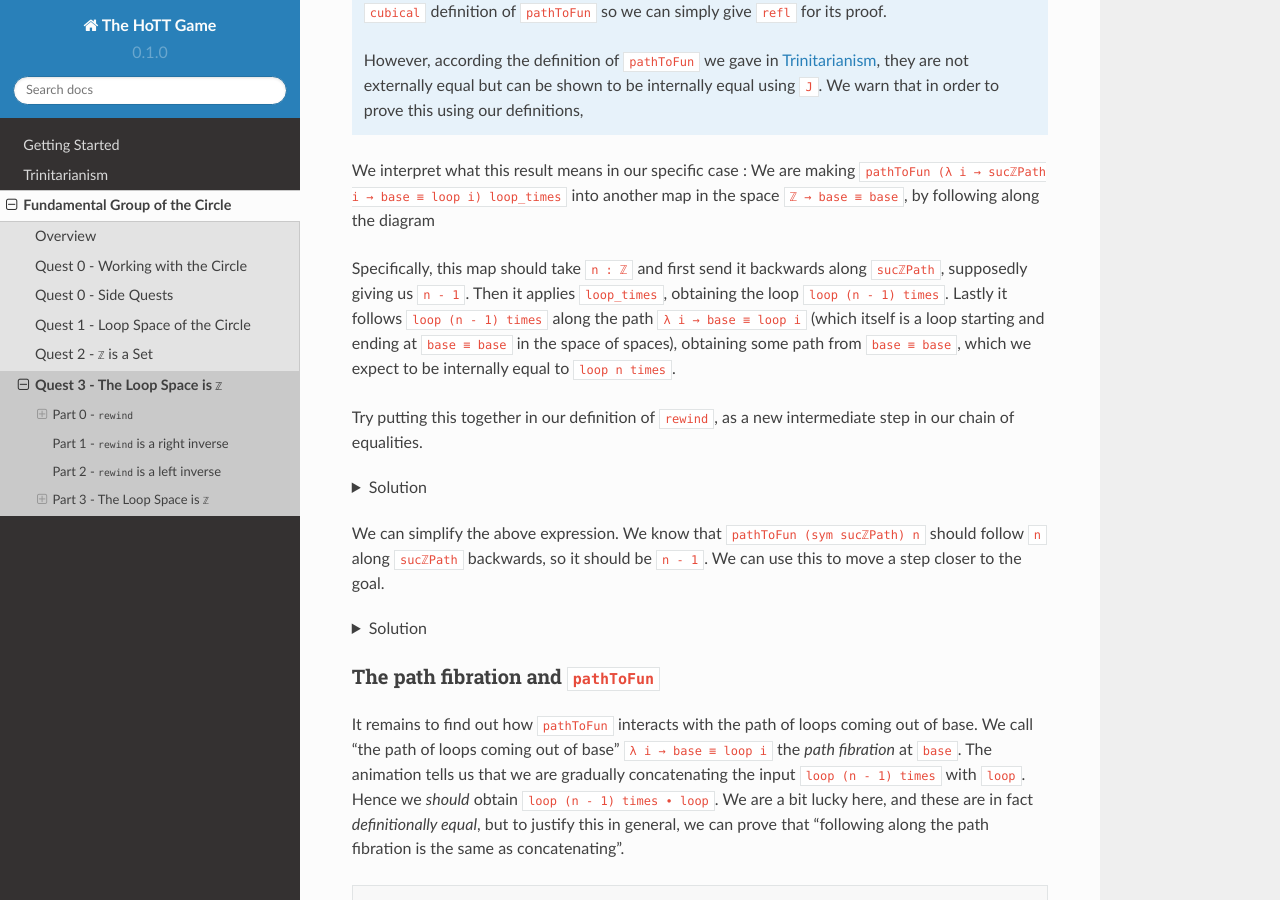
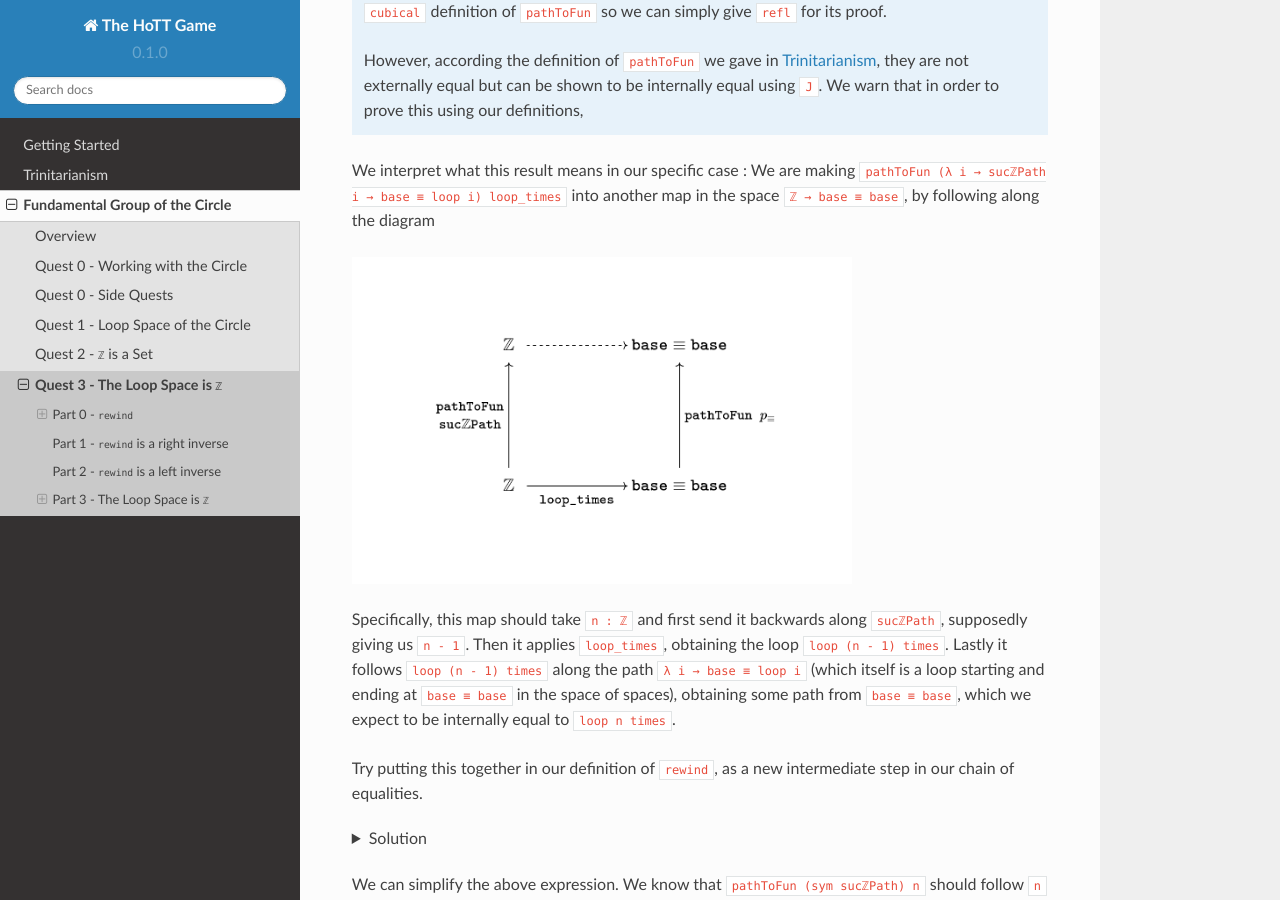
Before and after one commit to thehottgame/theHoTTGameGuide, a Sphinx documentation site: the page built from docs/source/1-fundamental-group/quest-3.rst, in a window 1280 px wide and 900 px high, scrolled down 2983 px. Built offline with Sphinx 7.4.7 and the Read the Docs theme 2.0.0, drawn with Linux system fonts in a browser that asks for light colours.

Commit message:
fixed bug

```diff
--- a/docs/source/1-fundamental-group/quest-3.rst
+++ b/docs/source/1-fundamental-group/quest-3.rst
@@ -230,8 +230,7 @@ We are making ``pathToFun (λ i → sucℤPath i → base ≡ loop i) loop_times
 into another map in the space ``ℤ → base ≡ base``,
 by following along the diagram
 
-..
-   .. image:: images/pathToFunAndPiTypes'.png
+.. image:: images/pathToFunAndPiTypes2.png
      :width: 500
      :alt: pathToFunAndPiTypes2
 
```
Also changed, not shown: docs/source/1-fundamental-group/images/pathToFunAndPiTypes2.png (renamed from docs/source/1-fundamental-group/images/pathToFunAndPiTypes'.png).
